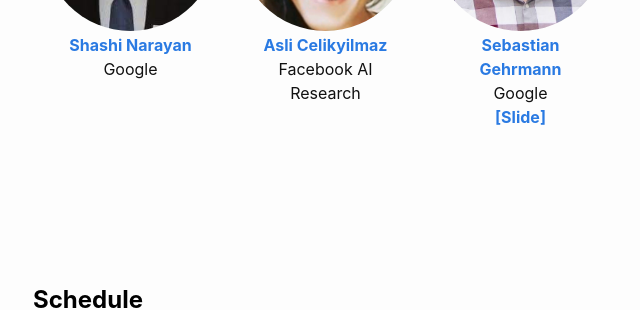
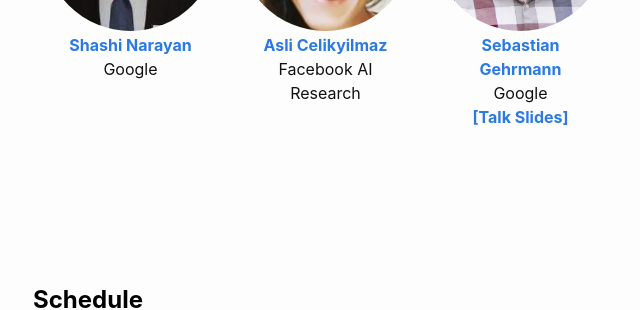
Before and after one commit to newsumm/newsumm.github.io, a Jekyll site: the page built from index.md, in a window 1280 px wide and 900 px high, scrolled down 3318 px. Shown: the part 153-463 px from the top of the window, without its empty margins (217-857 px from the left). Built offline with Jekyll 4.4.1, drawn with Linux system fonts in a browser that asks for light colours.

Commit message:
Update index.md

```diff
--- a/index.md
+++ b/index.md
@@ -189,7 +189,7 @@ All deadlines are 11.59 pm UTC -12h (“anywhere on Earth”).
 			Google
       <br>
       <a href="NewSum'21_ Breaking News_ It’s time to fix the evaluation of generated text.pdf" target="_blank">
-	    <b>[Slide]</b></a>
+	    <b>[Talk Slides]</b></a>
 		</h4>
 		</center>
 	  </div>
```
